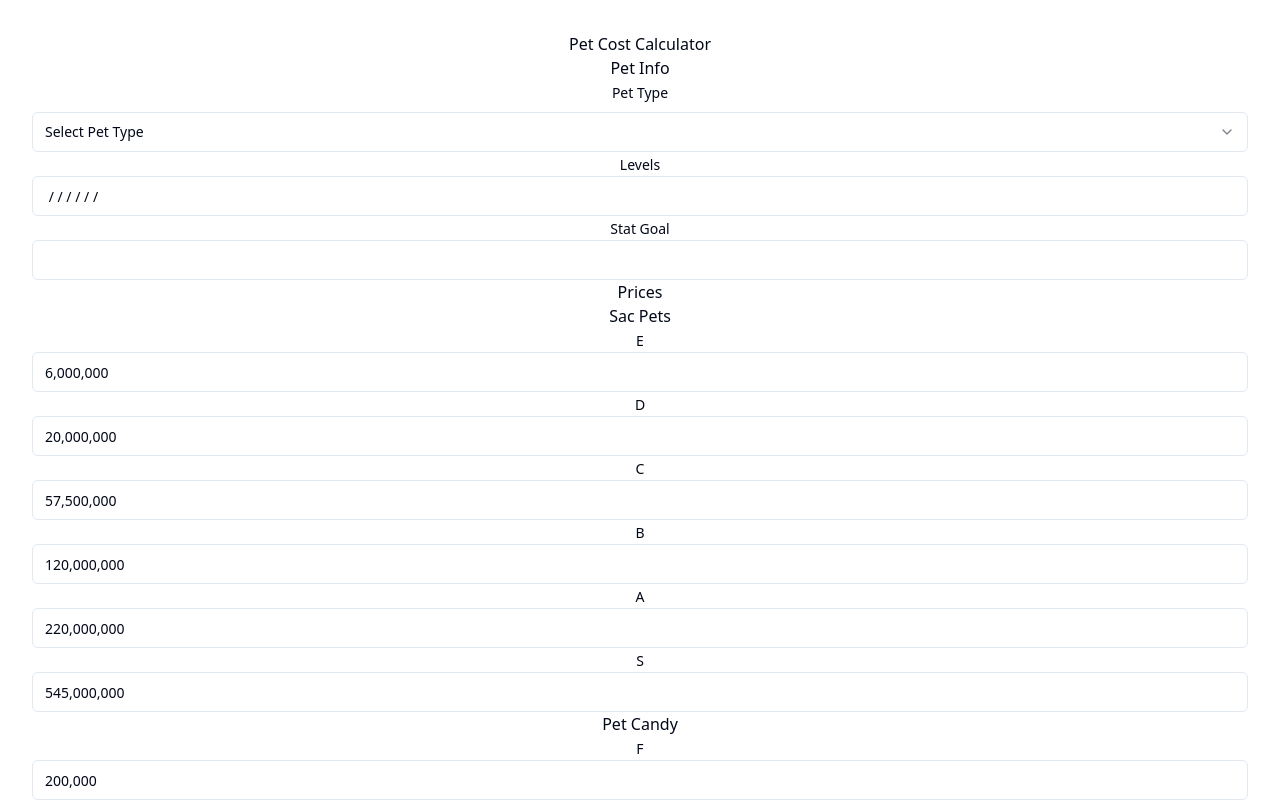
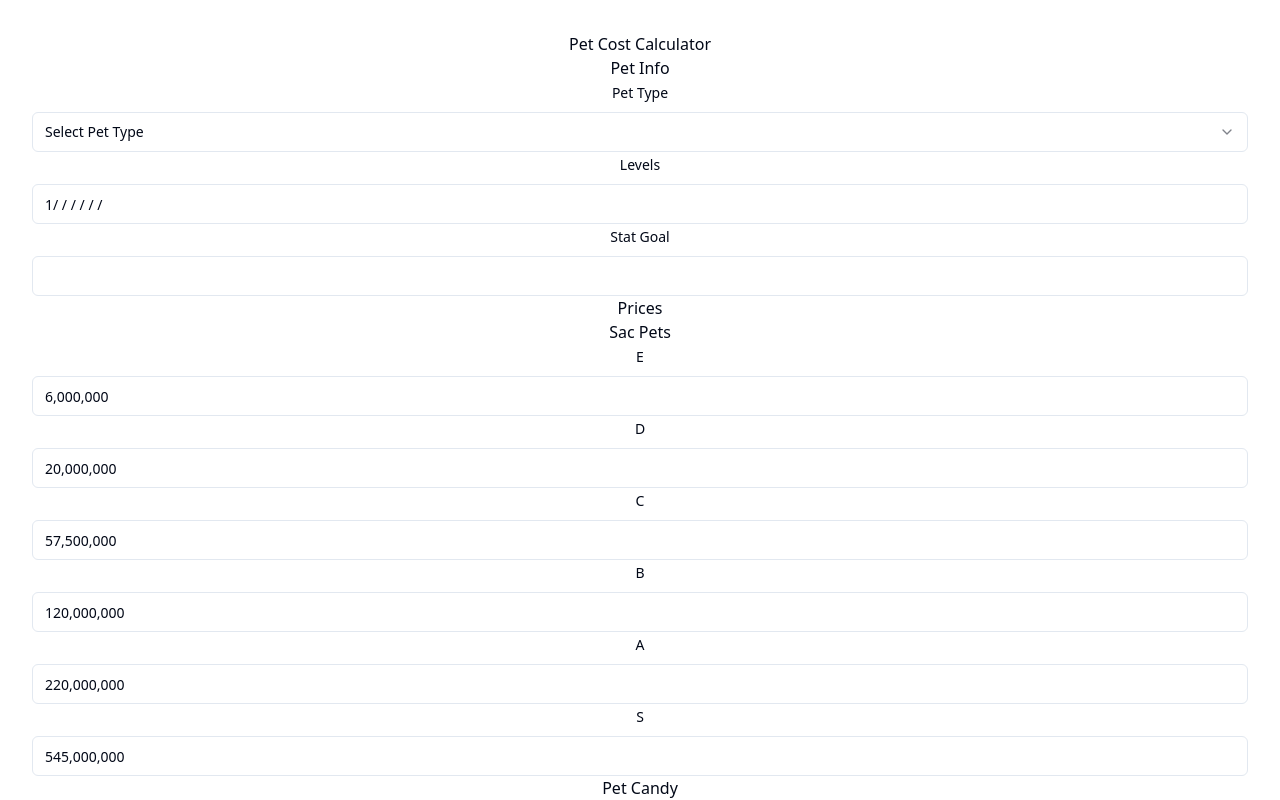
Before and after one commit to krotomo/flyff-calculator, a React (Vite) app: page / in a window 1280 px wide. Shown: the top 800 px of the page. Built offline with nearby package versions, Linux system fonts and the light colour scheme.

Commit message:
finished writing all inputs using shadcn formfield

```diff
--- a/src/components/pet-input.tsx
+++ b/src/components/pet-input.tsx
@@ -4,7 +4,6 @@ import { zodResolver } from "@hookform/resolvers/zod"
 import { NumericFormat } from 'react-number-format';
 import { PatternFormat } from 'react-number-format';
 import { Input } from "@/components/ui/input"
-import { Label } from "@/components/ui/label"
 import {
   Select,
   SelectContent,
@@ -21,6 +20,7 @@ import {
   FormLabel,
   FormMessage,
 } from "@/components/ui/form"
+import { Button } from "@/components/ui/button"
 
 const formSchema = z.object({
   petType: z.string(),
@@ -130,19 +130,17 @@ function PetInput({ setPetState }: {
   }
 
   return(
-    <div>
     <Form {...form}>
       <form onSubmit={form.handleSubmit(onSubmit)}>
         <h2>Pet Info</h2>
-          <div>
           <FormField
             control={form.control}
             name="petType"
             render={
-                ({ field }) => (
+              ({ field: { onChange } }) => (
                 <FormItem>
                   <FormLabel>Pet Type</FormLabel>
-                    <Select onValueChange={field.onChange}>
+                  <Select onValueChange={onChange}>
                     <FormControl>
                       <SelectTrigger>
                         <SelectValue placeholder="Select Pet Type"/>
@@ -165,64 +163,62 @@ function PetInput({ setPetState }: {
               )
             }
           />
-          </div>
-          <div>
-            <Label htmlFor="levels">Levels</Label>
-            <Controller
+          <FormField
             control={form.control}
             name="levels"
             render={
               ({ field: { onChange, value } }) => (
+                <FormItem>
+                  <FormLabel>Levels</FormLabel>
+                  <FormControl>
                     <PatternFormat
                       id="levels"
                       onChange={onChange}
                       value={value}
                       type="text"
                       allowEmptyFormatting
-                    format="#/#/#/#/#/#/#"
+                      format="1/#/#/#/#/#/#"
                       customInput={Input}
                     />
+                  </FormControl>
+                </FormItem>
               )
             }
           />
-          </div>
-          <div>
-            <Label htmlFor="statGoal">Stat Goal</Label>
+          <FormField
+            control={form.control}
+            name="statGoal"
+            render={
+              ({ field: { onChange } }) => (
+                <FormItem>
+                  <FormLabel>Stat Goal</FormLabel>
+                  <FormControl>
                   <Input
-              id="statGoal"
-              {...form.register(
-                "statGoal",
-                {
-                  required: true,
-                  min: 0,
-                }
-              )}
+                    onChange={onChange}
                     type="text"
                     inputMode="numeric"
                   />
-          </div>
+                  </FormControl>
+                </FormItem>
+              )
+            }
+          />
         <h2>Prices</h2>
         <h3>Sac Pets</h3>
         <div>
           {
             sacPriceFields.map((field, index: number) => {
               return (
-                  <div key={`sacPrice.${field.tier}`}>
-                    <Label
-                      className="capitalize"
-                      htmlFor={`sacPrice.${field.tier}`}
-                    >{field.tier}</Label>
-                    <Controller
+                <FormField
+                  key={`sacPrice.${field.tier}`}
                   control={form.control}
                   name={`sacPrice.${index}.price`}
-                      rules={{
-                        required: true,
-                        min: 0,
-                      }}
                   render={
                     ({ field: { onChange, value } }) => (
+                      <FormItem>
+                        <FormLabel className="capitalize">{field.tier}</FormLabel>
+                        <FormControl>
                           <NumericFormat
-                            id={`sacPrice.${field.tier}`}
                             onChange={onChange}
                             value={value}
                             type="text"
@@ -230,10 +226,11 @@ function PetInput({ setPetState }: {
                             thousandSeparator=","
                             customInput={Input}
                           />
+                        </FormControl>
+                      </FormItem>
                     )
                   }
                 />
-                  </div>
               )
             })
           }
@@ -243,22 +240,16 @@ function PetInput({ setPetState }: {
           {
             candyPriceFields.map((field, index: number) => {
               return (
-                  <div key={`candyPrice.${field.tier}`}>
-                    <Label
-                      className="capitalize"
-                      htmlFor={`candyPrice.${field.tier}`}
-                    >{field.tier}</Label>
-                    <Controller
+                <FormField
+                  key={`candyPrice.${field.tier}`}
                   control={form.control}
                   name={`candyPrice.${index}.price`}
-                      rules={{
-                        required: true,
-                        min: 0,
-                      }}
                   render={
-                        ({ field: { onChange, value } }) => (
+                    ({ field: { onChange, value }}) => (
+                      <FormItem>
+                        <FormLabel className="capitalize">{field.tier}</FormLabel>
+                        <FormControl>
                           <NumericFormat
-                            id={`candyPrice.${field.tier}`}
                             onChange={onChange}
                             value={value}
                             type="text"
@@ -266,20 +257,18 @@ function PetInput({ setPetState }: {
                             thousandSeparator=","
                             customInput={Input}
                           />
+                        </FormControl>
+                      </FormItem>
                     )
                   }
                 />
-                  </div>
               )
             })
           }
         </div>
-          <div>
-            <button type="submit">Calculate</button>
-          </div>
+        <Button type="submit">Calculate</Button>
       </form>
     </Form>
-    </div>
   )
 }
 
```
Lines whose indentation alone changed are shown as unchanged.
